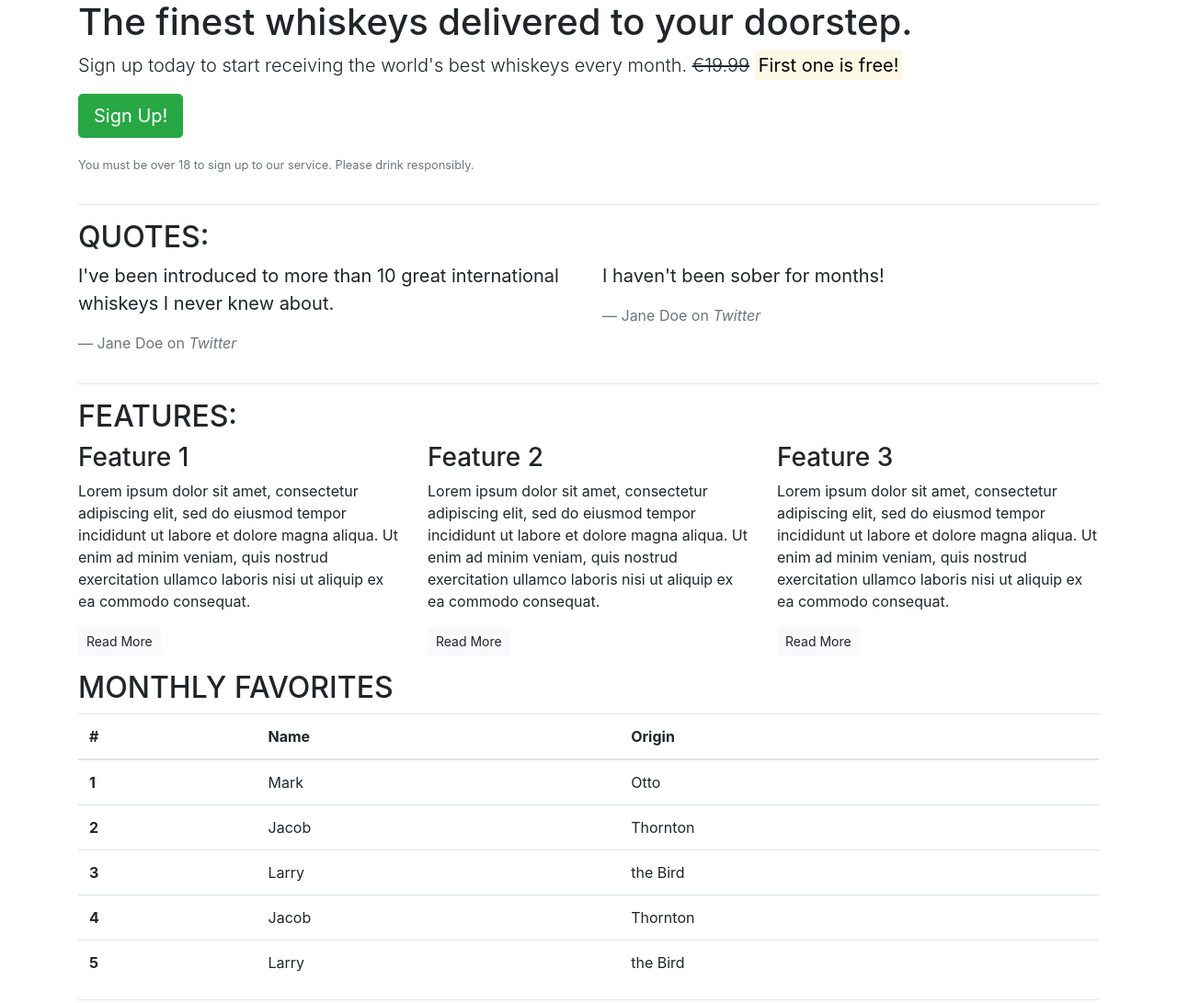
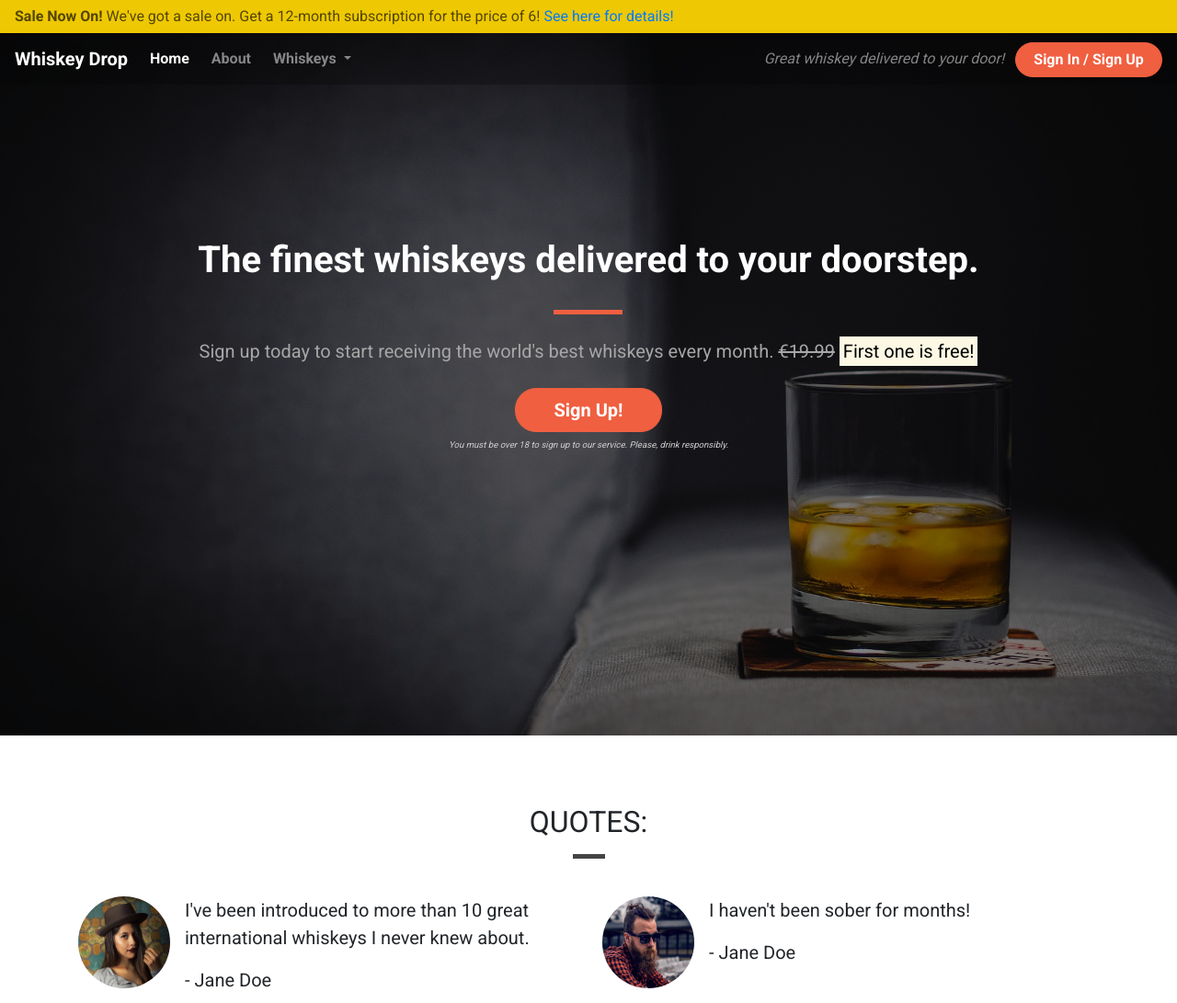
Before and after one commit to P-Lundkvist/Bootstrap-Whiskey-Landing-Page, a plain HTML site: page index.html in a window 1280 px wide. Shown: the top 1091 px of the page at 92% size. Drawn offline with nearby package versions, Linux system fonts and the light colour scheme.

Commit message:
Final update

```diff
--- /dev/null
+++ b/css/style.css
@@ -0,0 +1,207 @@
+body {
+    font-family: 'Roboto', sans-serif;
+}
+
+/* Containers */
+
+.container-wrapper {}
+
+.container-wrapper--red {
+    background-color: #f05f40;
+    color: white;
+}
+
+.alert-container {}
+
+.callout-container {
+    height: 100vh;
+
+    background: url('../images/whiskey-background.jpg') no-repeat bottom right fixed;
+    -webkit-background-size: cover;
+    -moz-background-size: cover;
+    -o-background-size: cover;
+    background-size: cover;
+
+    display: flex;
+    align-items: center;
+    justify-content: center;
+
+    position: relative;
+}
+
+.opaque-overlay {
+    position: absolute;
+    top: 0;
+    left: 0;
+    height: 100%;
+    width: 100%;
+    background-color: rgba(0, 0, 0, 0.5);
+}
+
+.content-container {
+    padding-top: 75px;
+    padding-bottom: 75px;
+}
+
+/* Navbar */
+
+.navalert-container {
+    position: absolute;
+    top: 0;
+    left: 0;
+    z-index: 1;
+    padding-left: 0;
+    padding-right: 0;
+}
+
+.navbar {
+    margin-bottom: 0;
+    width: 100%;
+    background-color: rgba(0, 0, 0, .25);
+    border: 0;
+}
+
+.navbar .navbar-toggler {
+    border: 0;
+}
+
+.navbar .navbar-brand {
+    font-weight: bold;
+}
+
+.navbar .navbar-nav a {
+    font-weight: bold;
+}
+
+
+/* Jumbotron */
+
+.jumbotron {
+    background-color: transparent;
+}
+
+.jumbotron h1 {
+    color: white;
+    font-weight: bold;
+    margin-bottom: 30px;
+    color: white;
+}
+
+.jumbotron .lead {
+    color: #a7a7a7;
+    margin: 25px 0;
+}
+
+.jumbotron small {
+    font-size: 60%;
+    font-style: italic;
+    color: #d0d0d0;
+}
+
+/* Block dividers */
+
+.block-divider {
+    width: 75px;
+    height: 5px;
+    border: 0;
+    background-color: #444;
+}
+
+.block-divider--orange {
+    background-color: #f05f40;
+}
+
+.block-divider--white {
+    background-color: white;
+}
+
+.block-divider--short {
+    width: 35px;
+}
+
+/* Buttons */
+
+.btn--cta {
+    font-weight: bold;
+    border-radius: 23px;
+    width: 160px;
+}
+
+.btn--red {
+    color: white;
+    background-color: #f05f40;
+    border-color: #f05f40;
+}
+
+.btn--red:hover,
+.btn--red:active,
+.btn--red:focus,
+.btn--red:active:focus {
+    background-color: #df4929;
+    border-color: #df4929;
+    color: white;
+}
+
+/* Alert */
+
+.alert-container .col-12 {
+    padding-left: 0;
+    padding-right: 0;
+}
+
+.site-wide-alert {
+    color: #544600;
+    background-color: #eec802;
+    border-color: #eec802;
+    padding: 5px 15px;
+    margin-bottom: 0;
+    border: 1px solid transparent;
+    border-radius: 0;
+}
+
+/* Page Headers */
+
+.page-header {
+    margin-bottom: 0;
+    border-bottom: 0;
+    text-align: center;
+}
+
+.page-header h2 {
+    margin-top: 0;
+}
+
+/* Quotes */
+
+.quotes .page-header {
+    margin-bottom: 25px;
+}
+
+/* Features */
+
+.feature {
+    text-align: center;
+    margin-bottom: 40px;
+}
+
+.feature i {
+    margin-bottom: 20px;
+    font-size: 45px;
+    line-height: 45px;
+}
+
+.feature .btn {
+    background-color: white;
+    border-color: white;
+    border-radius: 15px;
+    min-width: 100px;
+    font-weight: bold;
+    margin-top: 10px;
+    color: #f05f40;
+}
+
+/* Monthly Favorites */
+
+.favorites .page-header {
+  margin-bottom: 25px;
+}
--- a/index.html
+++ b/index.html
@@ -3,88 +3,171 @@
 
 <head>
   <meta charset="utf-8">
+  <title>Whiskey Drop | Taste a new whiskey every month</title>
   <meta name="viewport" content="width=device-width, initial-scale=1.0">
-    <title>Whiskey Drop | Taste a new whiskey every month</title>
   <link rel="stylesheet" href="https://maxcdn.bootstrapcdn.com/bootstrap/4.1.3/css/bootstrap.min.css">
+  <link rel="stylesheet" href="https://use.fontawesome.com/releases/v5.6.1/css/all.css" integrity="sha384-gfdkjb5BdAXd+lj+gudLWI+BXq4IuLW5IT+brZEZsLFm++aCMlF1V92rMkPaX4PP" crossorigin="anonymous">
+  <link href="https://fonts.googleapis.com/css?family=Roboto:400,700" rel="stylesheet">
+  <link rel="stylesheet" href="css/style.css" type="text/css" />
 </head>
 
 <body>
-    <article class="container">
+  <div class="container-fluid navalert-container">
+    <div class="container-fluid alert-container">
+      <div class="row d-none d-sm-block">
+        <div class="col-12">
+          <div class="site-wide-alert alert alert-warning">
+            <strong>Sale Now On!</strong> We've got a sale on. Get a 12-month subscription for the price of 6! <a href="">See here for details!</a>
+          </div>
+        </div>
+      </div>
+    </div>
+    <nav class="navbar navbar-dark navbar-expand-sm">
+      <a href="/" class="navbar-brand">Whiskey Drop</a>
+
+      <button class="navbar-toggler ml-auto" type="button" data-toggle="collapse" data-target="#navbarNavDropdown" aria-controls="navbarNavDropdown" aria-expanded="false" aria-label="Toggle navigation">
+        <span class="navbar-toggler-icon"></span></button>
+
+      <div class="collapse navbar-collapse" id="navbarNavDropdown">
+        <ul class="navbar-nav mr-auto">
+          <li class="active nav-item mr-2"><a class="nav-link" href="/">Home</a></li>
+          <li class="nav-item mr-2"><a class="nav-link" href="/about">About</a></li>
+          <li class="nav-item dropdown">
+            <a class="nav-link dropdown-toggle" href="#" id="navbarDropdownMenuLink" role="button" data-toggle="dropdown" aria-haspopup="true" aria-expanded="false">
+              Whiskeys
+            </a>
+            <div class="dropdown-menu" aria-labelledby="navbarDropdownMenuLink">
+              <a class="dropdown-item" href="#">Irish</a>
+              <a class="dropdown-item" href="#">Scotch</a>
+              <a class="dropdown-item" href="#">Japanese</a>
+              <a class="dropdown-item" href="#">American</a>
+            </div>
+          </li>
+
+          <li class="nav-item mr-2 d-block d-sm-none"><a class="nav-link" href="/login">Sign In / Sign Up</a></li>
+        </ul>
+      </div>
+      <div class="d-none d-md-block">
+        <p class="navbar-text my-auto mr-2"><i>Great whiskey delivered to your door!</i></p>
+        <a href="/login" class="btn btn--cta btn--red">Sign In / Sign Up</a>
+      </div>
+    </nav>
+  </div>
+  <div class="container-fluid callout-container">
     <!-- Callout -->
+    <div class="opaque-overlay">&nbsp;</div>
     <div class="row">
       <div class="col-12">
-                <section class="callout">
-                    <h1>The finest whiskeys delivered to your doorstep.</h1>
-                    <p class="lead">Sign up today to start receiving the world's best whiskeys every month. <s>€19.99</s> <strong><mark>First one is free!</mark></strong></p>
-                    <p><button class="btn btn-lg btn-success">Sign Up!</button></p>
-                    <p class="text-muted"><small>You must be over 18 to sign up to our service. Please drink responsibly.</small></p>
+        <section class="callout jumbotron text-center">
+          <h1 class="jumbotron-header">The finest whiskeys delivered to your doorstep.</h1>
+          <hr class="block-divider block-divider--orange">
+          <p class="lead">Sign up today to start receiving the world's best whiskeys every month.
+            <s class="d-none d-sm-inline">€19.99</s>
+            <span class="d-inline d-sm-none"><br></span>
+            <strong><mark>First one is free!</mark></strong>
+          </p>
+          <button class="btn btn-lg btn--cta btn--red" data-toggle="modal" data-target="#signUpModal">Sign Up!</button>
+          <p class="text-muted"><small>You must be over 18 to sign up to our service. Please, drink responsibly.</small></p>
         </section>
       </div>
     </div>
     <!-- /.callout -->
-        <hr>
+  </div>
 
   <!-- Quotes -->
+  <div class="container-wrapper">
+    <div class="container quotes-container content-container">
       <section class="quotes">
         <div class="row">
-                <div class="col-12">
+          <div class="col-12 page-header">
             <h2 class="text-uppercase">Quotes:</h2>
+            <hr class="block-divider block-divider--short">
           </div>
         </div>
         <div class="row">
           <div class="col-12 col-md-6">
+            <div class="media">
+              <div class="d-none d-sm-block">
+                <img src="images/girl-image.png" class="rounded-circle mr-3" height=100 width=100>
+              </div>
+              <div class="media-body">
                 <blockquote class="blockquote">
                   <p>I've been introduced to more than 10 great international whiskeys I never knew about.</p>
-                        <footer class="blockquote-footer">Jane Doe on <cite title="Twitter">Twitter</cite></footer>
+                  <p>- Jane Doe</p>
                 </blockquote>
               </div>
+            </div>
+          </div>
           <div class="col-12 col-md-6">
+            <div class="media">
+              <div class="d-none d-sm-block">
+                <img src="images/guy-image.png" class="rounded-circle mr-3" height=100 width=100>
+              </div>
+              <div class="media-body">
                 <blockquote class="blockquote">
                   <p>I haven't been sober for months!</p>
-                        <footer class="blockquote-footer">Jane Doe on <cite title="Twitter">Twitter</cite></footer>
+                  <p>- Jane Doe</p>
                 </blockquote>
+              </div>
+            </div>
           </div>
         </div>
       </section>
       <!-- /.quotes -->
-        <hr>
+    </div>
+  </div>
 
   <!-- Features -->
+  <div class="container-wrapper container-wrapper--red">
+    <div class="container features-container content-container">
       <section class="features">
         <div class="row">
-                <div class="col-12">
+          <div class="col-12 page-header">
             <h2 class="text-uppercase">Features:</h2>
+            <hr class="block-divider block-divider--short block-divider--white">
           </div>
         </div>
         <div class="row">
           <div class="col-12 col-md-6 col-lg-4">
             <div class="feature">
-                        <h3>Feature 1</h3>
-                        <p>Lorem ipsum dolor sit amet, consectetur adipiscing elit, sed do eiusmod tempor incididunt ut labore et dolore magna aliqua. Ut enim ad minim veniam, quis nostrud exercitation ullamco laboris nisi ut aliquip ex ea commodo consequat.</p>
+              <h3><i class="fas fa-gift d-none d-sm-block"></i> Feature 1 <span class="badge badge-success">NEW!</span></h3>
+              <p>Lorem ipsum dolor sit amet, consectetur adipiscing elit, sed do eiusmod tempor incididunt ut labore et dolore magna aliqua. Ut enim ad minim veniam, quis nostrud exercitation ullamco laboris nisi ut aliquip ex ea commodo consequat.
+              </p>
               <p><a class="btn btn-sm btn-light" href="">Read More</a></p>
             </div>
           </div>
           <div class="col-12 col-md-6 col-lg-4">
             <div class="feature">
-                        <h3>Feature 2</h3>
-                        <p>Lorem ipsum dolor sit amet, consectetur adipiscing elit, sed do eiusmod tempor incididunt ut labore et dolore magna aliqua. Ut enim ad minim veniam, quis nostrud exercitation ullamco laboris nisi ut aliquip ex ea commodo consequat.</p>
+              <h3><i class="fas fa-credit-card d-none d-sm-block"></i> Feature 2</h3>
+              <p>Lorem ipsum dolor sit amet, consectetur adipiscing elit, sed do eiusmod tempor incididunt ut labore et dolore magna aliqua. Ut enim ad minim veniam, quis nostrud exercitation ullamco laboris nisi ut aliquip ex ea commodo consequat.
+              </p>
               <p><a class="btn btn-sm btn-light" href="">Read More</a></p>
             </div>
           </div>
           <div class="col-12 d-md-none d-lg-block col-lg-4">
             <div class="feature">
-                        <h3>Feature 3</h3>
-                        <p>Lorem ipsum dolor sit amet, consectetur adipiscing elit, sed do eiusmod tempor incididunt ut labore et dolore magna aliqua. Ut enim ad minim veniam, quis nostrud exercitation ullamco laboris nisi ut aliquip ex ea commodo consequat.</p>
+              <h3><i class="fas fa-times-circle d-none d-sm-block"></i> Feature 3</h3>
+              <p>Lorem ipsum dolor sit amet, consectetur adipiscing elit, sed do eiusmod tempor incididunt ut labore et dolore magna aliqua. Ut enim ad minim veniam, quis nostrud exercitation ullamco laboris nisi ut aliquip ex ea commodo consequat.
+              </p>
               <p><a class="btn btn-sm btn-light" href="">Read More</a></p>
             </div>
           </div>
         </div>
       </section>
       <!-- /.features -->
+    </div>
+  </div>
 
   <!-- Monthly favorites -->
+  <div class="container-wrapper">
+    <div class="container favorites-container content-container">
   <section class="favorites">
+    <div class="row">
+      <div class="col-12 page-header">
         <h2 class="text-uppercase">Monthly favorites</h2>
+        <hr class="block-divider block-divider--short">
+      </div>
+    </div>
     <table class="table">
       <thead>
         <tr>
@@ -123,8 +206,41 @@
     </table>
   </section>
   <!-- /.Monthly favorites -->
-        <hr>
-    </article>
+
+  <div class="modal" tabindex="-1" role="dialog" id="signUpModal">
+    <div class="modal-dialog" role="document">
+      <div class="modal-content">
+        <div class="modal-header">
+          <h5 class="modal-title">Sign Up To Whiskey Drop!</h5>
+          <button type="button" class="close" data-dismiss="modal" aria-label="Close">
+            <span aria-hidden="true">&times;</span>
+          </button>
+        </div>
+        <div class="modal-body">
+          <form>
+            <div class="form-group">
+              <label for="exampleInputEmail1">Email address</label>
+              <input type="email" class="form-control" id="exampleInputEmail1" aria-describedby="emailHelp" placeholder="Enter email">
+              <small id="emailHelp" class="form-text text-muted">We'll never share your email with anyone else.</small>
+            </div>
+            <div class="form-group">
+              <label for="password">Password</label>
+              <input type="password" class="form-control" id="password" placeholder="Password">
+            </div>
+            <div class="form-group">
+              <label for="repeatPassword">Repeat Password</label>
+              <input type="password" class="form-control" id="repeatPassword" placeholder="Repeat Password">
+            </div>
+            <button type="submit" class="btn btn-success">Submit</button>
+          </form>
+        </div>
+      </div>
+    </div>
+  </div>
+
+  <script src="https://code.jquery.com/jquery-3.3.1.slim.min.js" integrity="sha384-q8i/X+965DzO0rT7abK41JStQIAqVgRVzpbzo5smXKp4YfRvH+8abtTE1Pi6jizo" crossorigin="anonymous"></script>
+  <script src="https://cdnjs.cloudflare.com/ajax/libs/popper.js/1.14.3/umd/popper.min.js" integrity="sha384-ZMP7rVo3mIykV+2+9J3UJ46jBk0WLaUAdn689aCwoqbBJiSnjAK/l8WvCWPIPm49" crossorigin="anonymous"></script>
+  <script src="https://stackpath.bootstrapcdn.com/bootstrap/4.1.3/js/bootstrap.min.js" integrity="sha384-ChfqqxuZUCnJSK3+MXmPNIyE6ZbWh2IMqE241rYiqJxyMiZ6OW/JmZQ5stwEULTy" crossorigin="anonymous"></script>
 </body>
 
 </html>
```
Also changed, not shown: images/girl-image.png (added), images/guy-image.png (added), images/whiskey-background.jpg (added). Lines whose indentation alone changed are shown as unchanged.
